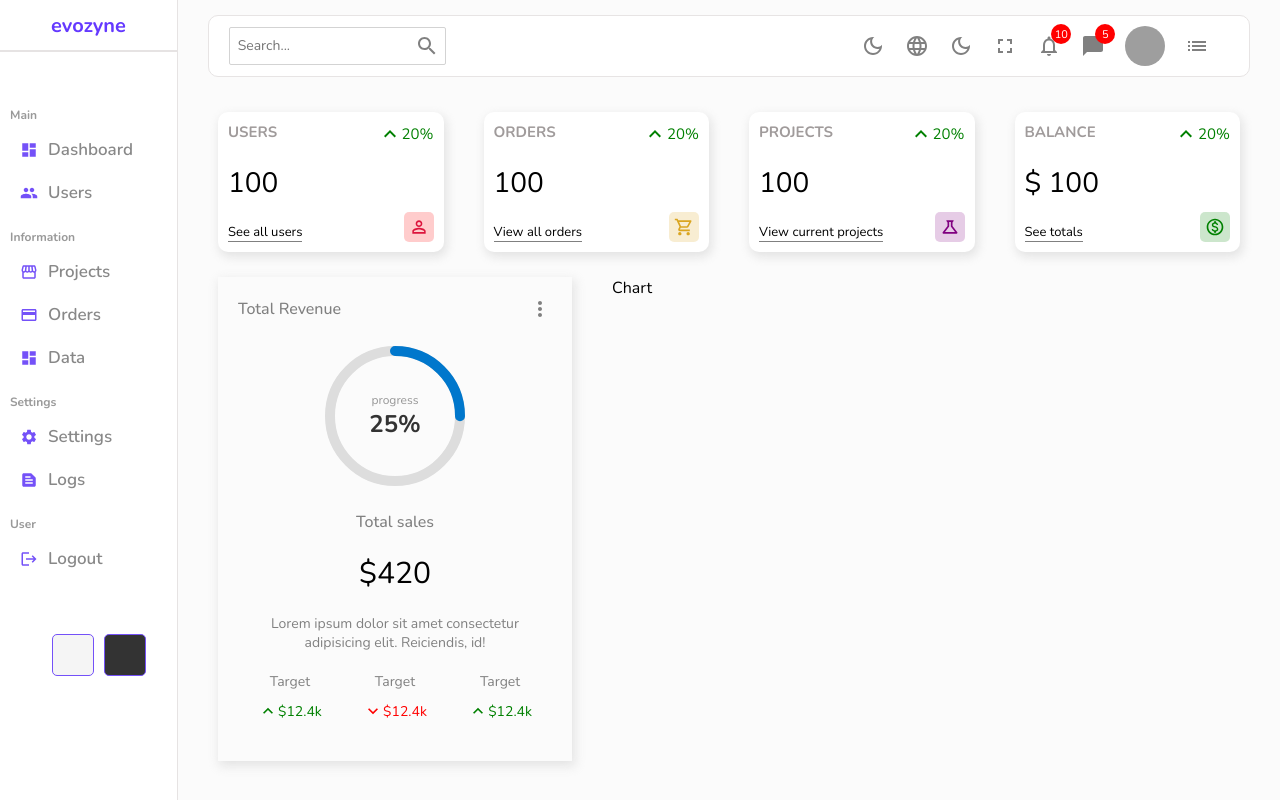
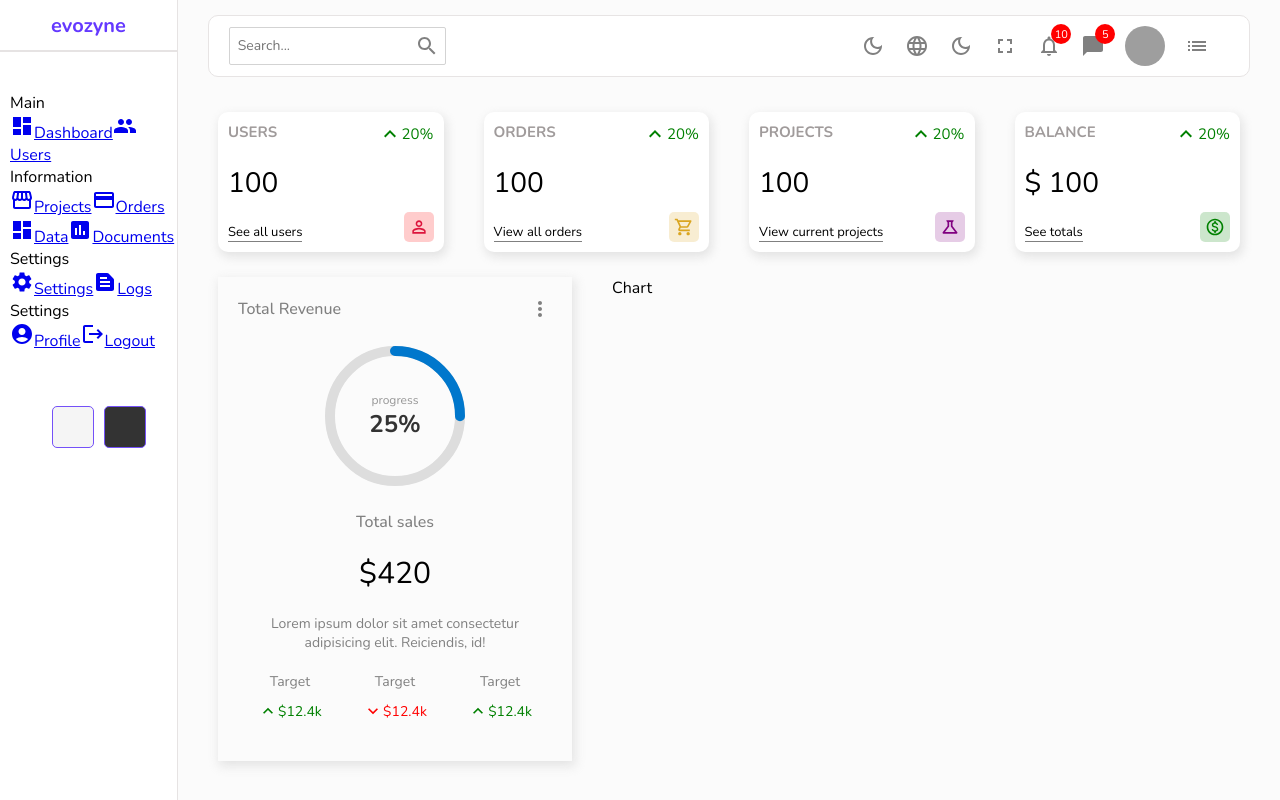
Before and after one commit to marykasp/admin-dashboard, a React (Create React App) app: page / in a window 1280 px wide. Built offline with nearby package versions, Linux system fonts and the light colour scheme; grey boxes are pictures that could not be loaded.

Commit message:
Sidebar section and sidebar item components

```diff
--- a/src/components/sidebar/Sidebar.jsx
+++ b/src/components/sidebar/Sidebar.jsx
@@ -1,5 +1,6 @@
 import React from 'react'
 import "./sidebar.scss"
+import SidebarItem from './SidebarItem';
 import DashboardIcon from "@mui/icons-material/Dashboard";
 import AccountCircleIcon from "@mui/icons-material/AccountCircle";
 import StorefrontIcon from "@mui/icons-material/Storefront";
@@ -16,35 +17,51 @@ import GroupIcon from "@mui/icons-material/Group";
 
 export const sidebarList = [
   {
+    id: 1,
+    title: 'Main',
+    children: [
+      {
         icon: (<DashboardIcon className="icon" />),
         title: "Dashboard",
-    section: "Main",
+        link: "/",
       },
       {
         icon: <GroupIcon className="icon" />,
         title: "Users",
-    section: "Main",
+        link: "/users",
       },
+    ]
+  },
+  {
+    id: 2,
+    title: 'Information',
+    children: [
       {
         icon: <StorefrontIcon className="icon" />,
         title: "Projects",
-    section: "Information",
+        link: "/projects"
       },
       {
         icon: <CreditCardIcon className="icon" />,
         title: "Orders",
-    section: "Information",
+
       },
       {
         icon: <DashboardIcon className="icon" />,
         title: "Data",
-    section: "Information",
+
       },
       {
         icon: <AssessmentIcon className="icon" />,
         title: "Documents",
-    sectionn: "Information",
+
       },
+    ]
+  },
+  {
+    id: 3,
+    title: 'Settings',
+    children: [
       {
         icon: <SettingsIcon className="icon" />,
         title: "Settings",
@@ -55,6 +72,12 @@ export const sidebarList = [
         title: "Logs",
         section: "Settings",
       },
+    ]
+  },
+  {
+    id: 3,
+    title: 'Settings',
+    children: [
       {
         icon: <AccountCircleIcon className="icon" />,
         title: "Profile",
@@ -65,6 +88,9 @@ export const sidebarList = [
         title: "Logout",
         section: "User",
       },
+    ]
+  },
+
 ];
 
 
@@ -78,37 +104,14 @@ const Sidebar = () => {
       </div>
       <hr />
       <div className="center">
-        <ul>
-          <p className="title">Main</p>
-          {sidebarList.filter(item => item.section === 'Main').map(item => (
-            <li>
-              {item.icon}
-              <span>{item.title}</span>
-            </li>
-
+        <div>
+          {sidebarList.map((nav, index) => (
+            <div className="sidebar-section" key={index}>
+              <p className="title">{nav.title}</p>
+              <SidebarItem items={nav.children} />
+            </div>
           ))}
-          <p className="title">Information</p>
-          {sidebarList.filter(item => item.section === 'Information').map(item => (
-            <li>
-              {item.icon}
-              <span>{item.title}</span>
-            </li>
-          ))}
-          <p className="title">Settings</p>
-          {sidebarList.filter(item => item.section === 'Settings').map(item => (
-            <li>
-              {item.icon}
-              <span>{item.title}</span>
-            </li>
-          ))}
-          <p className="title">User</p>
-          {sidebarList.filter(item => item.section === 'User').map(item => (
-            <li>
-              {item.icon}
-              <span>{item.title}</span>
-            </li>
-          ))}
-        </ul>
+        </div>
       </div>
       <div className="bottom">
         <div className="colorOption"></div>
--- /dev/null
+++ b/src/components/sidebar/SidebarItem.jsx
@@ -0,0 +1,17 @@
+import React from 'react'
+import { Link } from 'react-router-dom'
+
+const SidebarItem = ({ items }) => {
+  return (
+    <ul>
+      {items.map(item => (
+        <Link to={item.link} className="sidebar-menu-item">
+          {item.icon}
+          <span>{item.title}</span>
+        </Link>
+      ))}
+    </ul>
+  )
+}
+
+export default SidebarItem
--- a/src/components/sidebar/sidebar.scss
+++ b/src/components/sidebar/sidebar.scss
@@ -30,6 +30,11 @@
       list-style: none;
       margin: 0;
       padding: 0;
+
+      .sidebar-section {
+        display: flex;
+        flex-direction: column;
+      }
 
       .title {
         font-size: 12px;
--- a/src/pages/home/Home.js
+++ b/src/pages/home/Home.js
@@ -1,6 +1,4 @@
 import React from "react";
-import Sidebar from "../../components/sidebar/Sidebar";
-import Navbar from "../../components/navbar/Navbar";
 import Widget from "../../components/widget/Widget";
 import Featured from "../../components/featured/Featured";
 import Chart from "../../components/chart/Chart";
```
Lines whose indentation alone changed are shown as unchanged.
